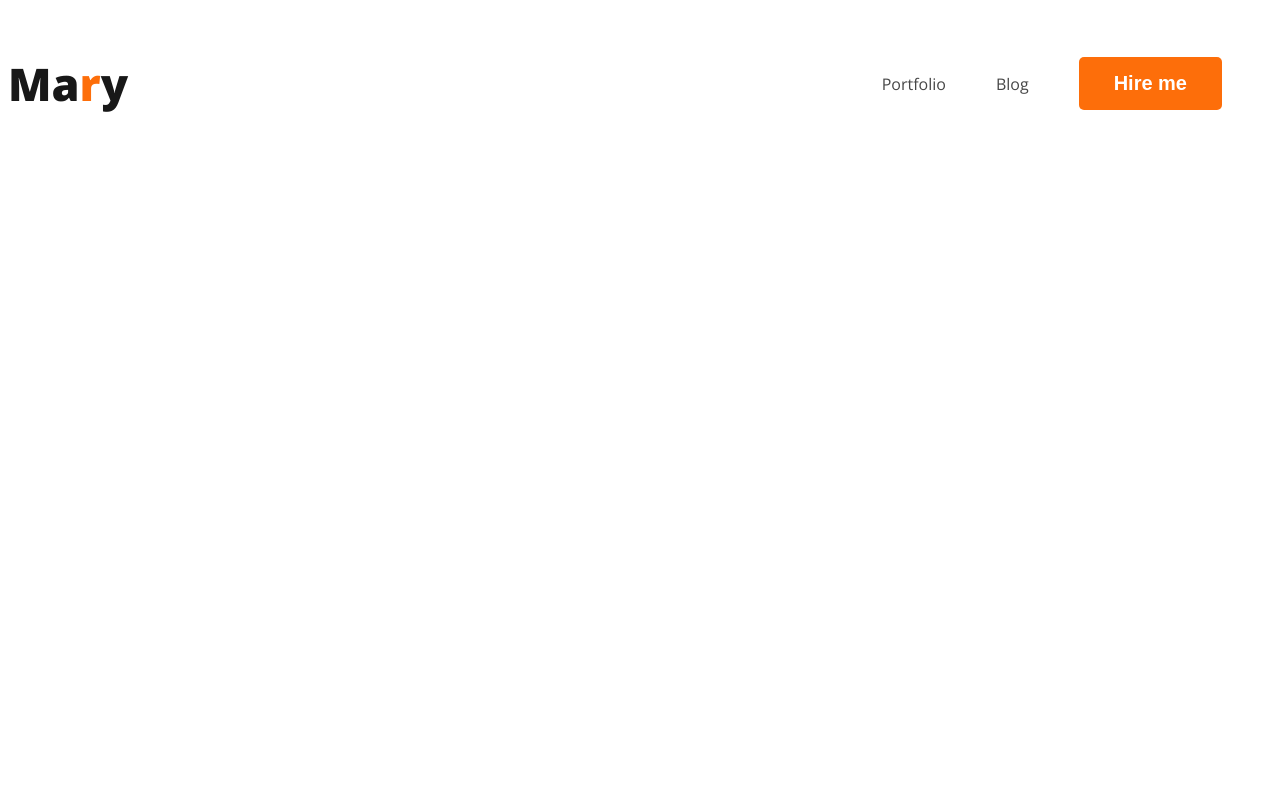
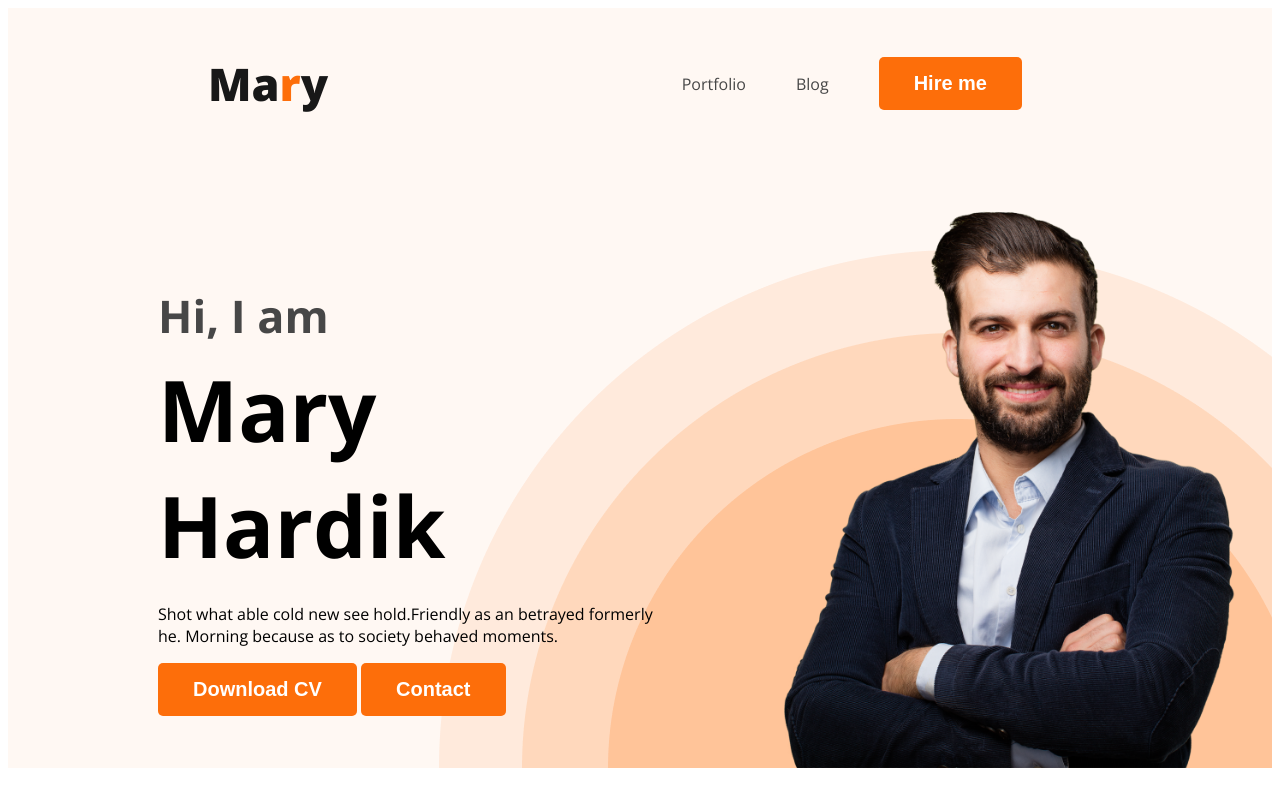
Before and after one commit to FR-Rumman/My-Portfolio, a plain HTML site: page index.html in a window 1280 px wide. Drawn offline with nearby package versions, Linux system fonts and the light colour scheme.

```diff
--- a/index.html
+++ b/index.html
@@ -12,8 +12,8 @@
     <link rel="stylesheet" href="styles/portfolio.css">
 </head>
 <body>
-    <header>
-        <nav>
+    <header class="header">
+    <nav>
         <h3 class="nav-title">Ma<span class="text-primary">r</span>y</h3>
         <ul>
             <li><a href="">Portfolio</a></li>
@@ -21,6 +21,20 @@
             <li><button class="btn-primary">Hire me</button></li>
         </ul>
     </nav>
+    <div class="banner">
+        <div class="banner-content">
+            <h3 class="banner-greeting">Hi, I am</h3>
+            <h1 class="banner-title">Mary  Hardik</h1>
+            <p class="banner-discription">Shot what able cold new see hold.Friendly as an betrayed formerly he. Morning because as to society behaved moments.</p>
+            <button class="btn-primary">Download CV</button>
+            <button class="btn-primary">Contact</button>
+        </div>
+        <img class="profile-picture" src="images/hardy.png" alt="">
+
+    </div>
+
+
+
     </header>
     <main>
 
--- a/styles/portfolio.css
+++ b/styles/portfolio.css
@@ -26,6 +26,7 @@
  nav{
     display: flex;
     justify-content: space-between;
+    margin: 0 200px;
 
  }
  .nav-title{
@@ -45,3 +46,38 @@
     text-decoration: none;
     color: #474747;
  }
+
+ /* header reladted style */
+ .header{
+    background-color: #fff8f3;
+    background-image: url('../images/header_bg.png');
+    background-repeat: no-repeat;
+    background-position: bottom right;
+ }
+ .banner{
+    padding: 30px 30px 0px 150px;
+    display: flex;
+    align-items: center;
+    justify-content: space-between;
+ }
+ .banner-content{
+    max-width: 500px;
+ }
+ .banner .profile-picture{
+    width: 500px;
+ }
+ .banner-greeting{
+    font-size: 45px;
+    color: #474747;
+    margin-bottom: 0;
+ }
+ .banner-title{
+    font-size: 85px;
+    font-weight: 700;
+    margin-top: 5px;
+    margin-bottom: 20px;
+ }
+
+ .banner-discription{
+
+ }
```
